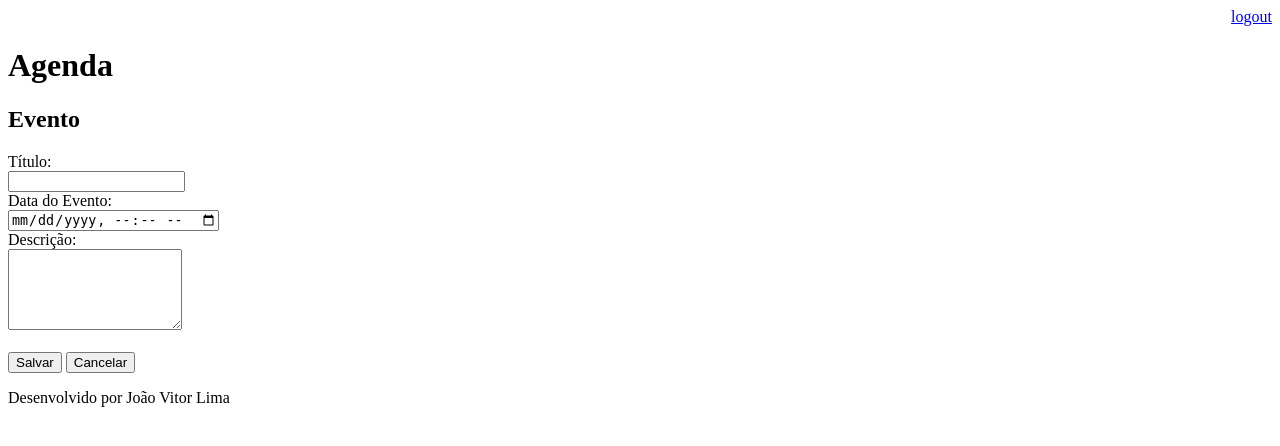
After one commit to JVitor25/agendaPython, a Django app: page /agenda/evento/ in a window 1280 px wide. The commit adds this page. Shown: the top 446 px of the page. Run offline with Django 4.2, Linux system fonts and the light colour scheme; a user stored in the database is signed in.

Commit message:
Template para inserção de eventos incluído. Adicionado o .gitignore

```diff
--- a/agenda/urls.py
+++ b/agenda/urls.py
@@ -22,6 +22,8 @@ urlpatterns = [
     path('admin/', admin.site.urls),
     path('eventos/<titulo>', views.data_eventos),
     path('agenda/', views.lista_eventos),
+    path('agenda/evento/', views.evento),
+    path('agenda/evento/submit/', views.submit_evento),
     path('', RedirectView.as_view(url='/agenda/')),
     path('login/', views.login_user),
     path('login/submit/', views.submit_login),
--- a/core/views.py
+++ b/core/views.py
@@ -17,6 +17,23 @@ def lista_eventos(request):
     # evento = Evento.objects.all() #Mostrar todos eventos para todos usuários.
     dados = {'eventos':evento}
     return render(request, 'agenda.html', dados)
+
+@login_required(login_url='/login/')
+def submit_evento(request):
+    if request.POST:
+        titulo = request.POST.get('titulo')
+        data_evento = request.POST.get('data_evento')
+        descricao = request.POST.get('descricao')
+        usuario = request.user
+        Evento.objects.create(titulo=titulo,
+                              data_evento=data_evento,
+                              descricao=descricao,
+                              usuario=usuario)
+    return redirect('/')
+
+@login_required(login_url='/login/')
+def evento(request):
+    return render(request, 'evento.html')
 
 # def index(request):
 #     return redirect('/agenda/')
--- a/templates/agenda.html
+++ b/templates/agenda.html
@@ -2,6 +2,10 @@
 
 {% block content %}
     <h2>Agendamentos</h2>
+
+    <a href='evento/'>
+        <button type='button'>Novo Evento</button>
+    </a>
 
     <ul style="font-size: 18px">
         {% for evento in eventos %}
--- /dev/null
+++ b/templates/evento.html
@@ -0,0 +1,24 @@
+{% extends 'model-page.html' %}
+
+{% block content %}
+    <h2>Evento</h2>
+
+    <form action='submit/' method='POST'> {% csrf_token %}
+        <label>Título:</label>
+        <br>
+        <input type='text' name='titulo' size='19'>
+        <br>
+        <label>Data do Evento:</label>
+        <br>
+        <input type='datetime-local' name='data_evento'>
+        <br>
+        <label>Descrição:</label>
+        <br>
+        <textarea name='descricao' rows='5' cols='19'></textarea>
+        <br><br>
+        <button type='submit'>Salvar</button>
+        <a href='/'>
+            <button type='button'>Cancelar</button>
+        </a>
+    </form>
+{% endblock %}
```
Also changed, not shown: db.sqlite3, 1 other file.
